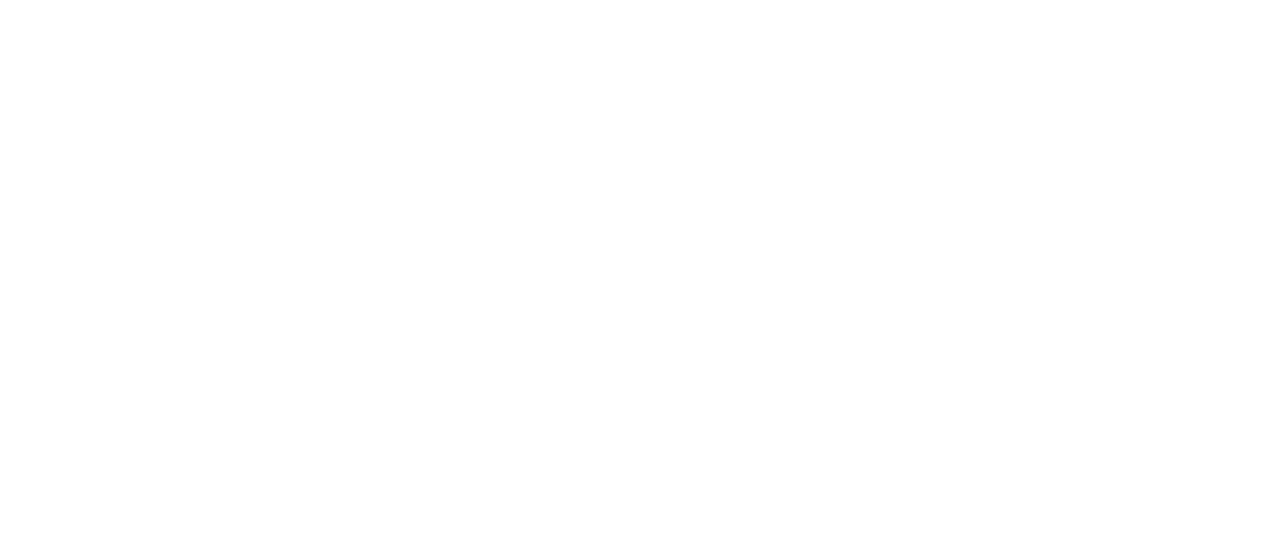
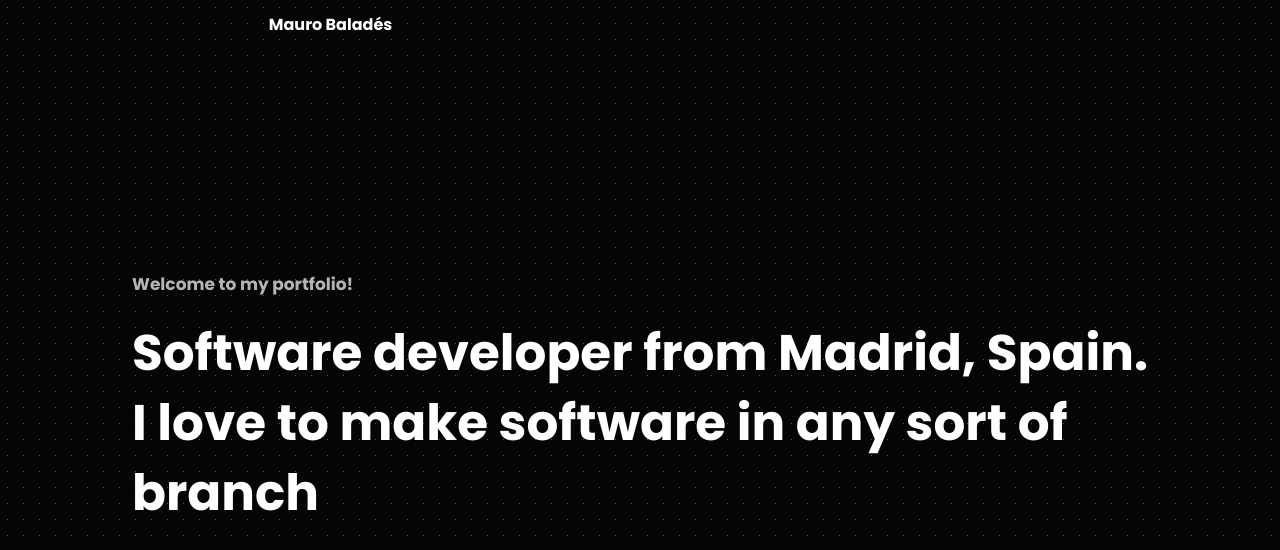
Before and after one commit to mauro-balades/www, a React (Create React App) app: page / in a window 1280 px wide. Shown: the top 550 px of the page. Built offline with nearby package versions, Linux system fonts and the light colour scheme.

Commit message:
added main page

```diff
--- a/public/index.html
+++ b/public/index.html
@@ -64,8 +64,9 @@
         <link rel="preconnect" href="https://fonts.gstatic.com" crossorigin>
         <link href="https://fonts.googleapis.com/css2?family=Roboto:ital,wght@0,300;0,400;0,500;0,700;0,900;1,300;1,400;1,500;1,700;1,900&display=swap" rel="stylesheet">
         <link href="https://fonts.googleapis.com/css2?family=Source+Sans+Pro:ital,wght@0,400;0,600;1,600&display=swap" rel="stylesheet">
+        <link href="https://fonts.googleapis.com/css2?family=Poppins:wght@700&display=swap" rel="stylesheet">
     </head>
-    <body>
+    <body style="background: rgba(0,0,0, .8)">
         <noscript>You need to enable JavaScript to run this app.</noscript>
         <div id="root"></div>
     </body>
--- a/src/app/App.tsx
+++ b/src/app/App.tsx
@@ -1,10 +1,14 @@
 import React from "react";
+import { Routes, Route } from 'react-router-dom';
+
+import Home from './components/Home';
 
 function App() {
 
     return (
-        <>
-        </>
+        <Routes>
+            <Route path="/" element={<Home />}/>
+        </Routes>
     );
 }
 
--- /dev/null
+++ b/src/app/components/Home/components/HeaderText/index.tsx
@@ -0,0 +1,36 @@
+
+import React from "react";
+import { DefaultBlob, SimpleBlob, SimpleBlob2 } from "../../../blobs";
+import { BigText, SmallText, Wrapper } from "./style";
+
+export default function() {
+    return (
+        <Wrapper>
+            {/* <SimpleBlob style={{
+                position: 'absolute',
+                width: '45rem',
+                height: '45rem',
+                top: '-10%',
+                left: '-10%'
+            }}></SimpleBlob>
+            <SimpleBlob2 style={{
+                position: 'absolute',
+                width: '50rem',
+                height: '50rem',
+                bottom: '-10%',
+                right: '-10%'
+            }}></SimpleBlob2> */}
+
+            <div style={{ position: 'relative', zIndex: '2' }}>
+                <SmallText>
+                    Welcome to my portfolio!
+                </SmallText>
+                <BigText>
+                    Software developer from Madrid, Spain.<br />
+                    I love to make software in any sort of <br />
+                    branch
+                </BigText>
+            </div>
+        </Wrapper>
+    )
+}
--- /dev/null
+++ b/src/app/components/Home/components/HeaderText/style.ts
@@ -0,0 +1,23 @@
+
+import styled from 'styled-components';
+
+export const Wrapper = styled.div`
+`
+
+export const SmallText = styled.div`
+    font-size: 17px;
+    opacity: .7;
+
+    font-weight: 500;
+    margin-bottom: 20px;
+    font-family: 'Poppins', sans-serif;
+`
+
+
+export const BigText = styled.div`
+    font-size: 50px;
+    font-weight: 700;
+
+    line-height: 1.4;
+    font-family: 'Poppins', sans-serif;
+`
--- /dev/null
+++ b/src/app/components/Home/index.tsx
@@ -0,0 +1,14 @@
+
+import React from "react";
+import NavigationBar from "../NavigationBar";
+import HeaderText from "./components/HeaderText";
+import { PageWrapper } from "./style";
+
+export default function() {
+    return (
+        <PageWrapper>
+            <NavigationBar></NavigationBar>
+            <HeaderText></HeaderText>
+        </PageWrapper>
+    )
+}
--- /dev/null
+++ b/src/app/components/Home/style.ts
@@ -0,0 +1,30 @@
+import styled from 'styled-components';
+import { MAIN_BACKGROUND, MAIN_TEXT_COLOR } from "../../const";
+
+export const PageWrapper = styled.div`
+    // background: ${MAIN_BACKGROUND};
+
+    text-rendering: optimizeLegibility;
+    -webkit-font-smoothing: antialiased;
+
+    background: linear-gradient(90deg,#050505 15px,transparent 1%) 50%,linear-gradient(#050505 15px,transparent 1%) 50%,hsla(0,0%,100%,.16);
+    background-size: 16px 16px;
+
+    width: 100%;
+    height: 100vh;
+    max-height: 100vh;
+
+    padding: 0 10%;
+
+    position: relative;
+
+    overflow: hidden;
+    color: ${MAIN_TEXT_COLOR};
+
+    display: flex;
+    align-items: center;
+    justify-content: center;
+
+    font-family: ui-sans-serif, system-ui, -apple-system, BlinkMacSystemFont, "Segoe UI", Roboto, "Helvetica Neue",
+        Arial, "Noto Sans", sans-serif, "Apple Color Emoji", "Segoe UI Emoji", "Segoe UI Symbol", "Noto Color Emoji";
+`
--- /dev/null
+++ b/src/app/components/NavigationBar/index.tsx
@@ -0,0 +1,11 @@
+
+import React from "react";
+import { Logo, Wrapper } from "./style";
+
+export default function() {
+    return (
+        <Wrapper>
+            <Logo>Mauro Baladés</Logo>
+        </Wrapper>
+    )
+}
--- /dev/null
+++ b/src/app/components/NavigationBar/style.ts
@@ -0,0 +1,31 @@
+import styled from 'styled-components';
+import { MAIN_BACKGROUND, MAIN_TEXT_COLOR } from "../../const";
+
+export const Wrapper = styled.div`
+    position: absolute;
+    top: 0;
+    left: 0;
+
+    padding: 0 21%;
+
+    z-index: 2;
+
+    width: 100%;
+    height: 50px;
+
+    overflow: hidden;
+    color: ${MAIN_TEXT_COLOR};
+
+    display: flex;
+    align-items: center;
+    justify-content: space-between;
+
+    font-family: ui-sans-serif, system-ui, -apple-system, BlinkMacSystemFont, "Segoe UI", Roboto, "Helvetica Neue",
+        Arial, "Noto Sans", sans-serif, "Apple Color Emoji", "Segoe UI Emoji", "Segoe UI Symbol", "Noto Color Emoji";
+`
+
+export const Logo = styled.div`
+    font-weight: 600;
+    font-family: 'Poppins', sans-serif;
+
+`
--- /dev/null
+++ b/src/app/components/blobs/index.ts
@@ -0,0 +1,55 @@
+
+import styled from 'styled-components';
+
+export const DefaultBlob = styled.div`
+    --color-gradient-1: ${(props: any) => props.rgb[0]};
+    --color-gradient-2: ${(props: any) => props.rgb[1]};
+    --color-gradient-3: ${(props: any) => props.rgb[2]};
+
+    max-height: 800px;
+    height: 80vh;
+    max-width: 1400px;
+
+    width: 100%;
+    filter: blur(44px);
+
+    background: radial-gradient(at 71% 77%,var(--color-gradient-1) 0,transparent 21%),
+        radial-gradient(at 36% 47%,var(--color-gradient-3) 0,transparent 50%),
+        radial-gradient(at 54% 29%,var(--color-gradient-3) 0,transparent 28%),
+        radial-gradient(at 45% 51%,var(--color-gradient-1) 0,transparent 53%),
+        radial-gradient(at 73% 44%,var(--color-gradient-2) 0,transparent 54%),
+        radial-gradient(at 24% 7%,var(--color-gradient-2) 0,transparent 40%),
+        radial-gradient(at 76% 46%,var(--color-gradient-1) 0,transparent 50%);
+`
+
+export const SimpleBlob = styled.div`
+    max-height: 800px;
+    height: 80vh;
+    max-width: 1400px;
+
+    width: 100%;
+
+    filter: blur(150px);
+    transform: rotate(-20.37deg);
+
+    background: linear-gradient(207.77deg,
+        rgba(212, 183, 33, 0.4) 1.9%,
+        rgba(212, 33, 140, 0.4) 37.15%,
+        rgba(54, 72, 169, 0.4) 100.9%);
+`
+
+export const SimpleBlob2 = styled.div`
+    max-height: 800px;
+    height: 80vh;
+    max-width: 1400px;
+
+    width: 100%;
+
+    filter: blur(150px);
+    transform: rotate(-20.37deg);
+
+    background: linear-gradient(207.77deg,
+        rgba(102, 113, 133, 0.4) 1.9%,
+        rgba(43, 139, 229, 0.4) 37.15%,
+        rgba(54, 72, 169, 0.4) 100.9%);
+`
--- /dev/null
+++ b/src/app/const.ts
@@ -0,0 +1,3 @@
+
+export const MAIN_BACKGROUND = '#000';
+export const MAIN_TEXT_COLOR = '#fff';
```
